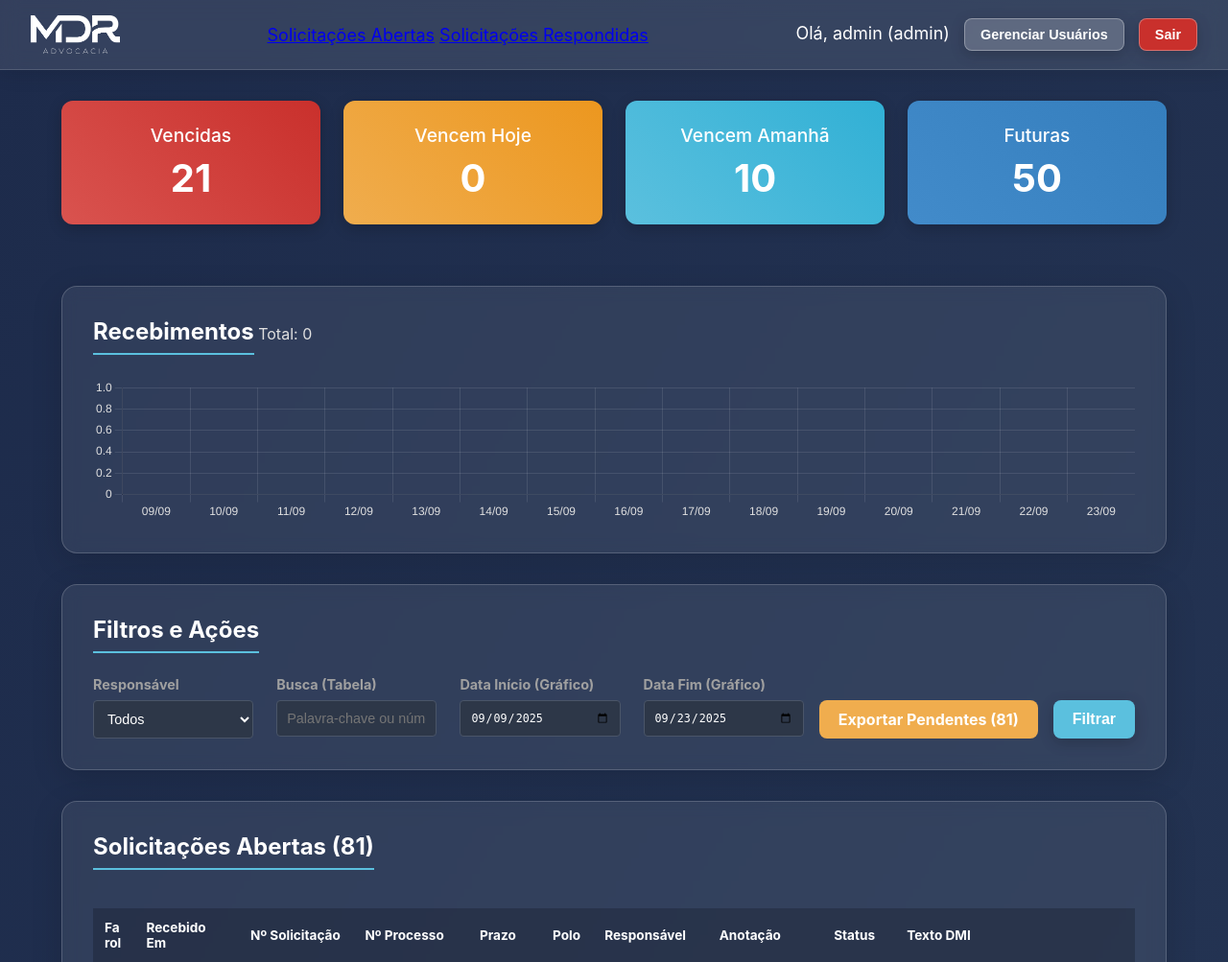
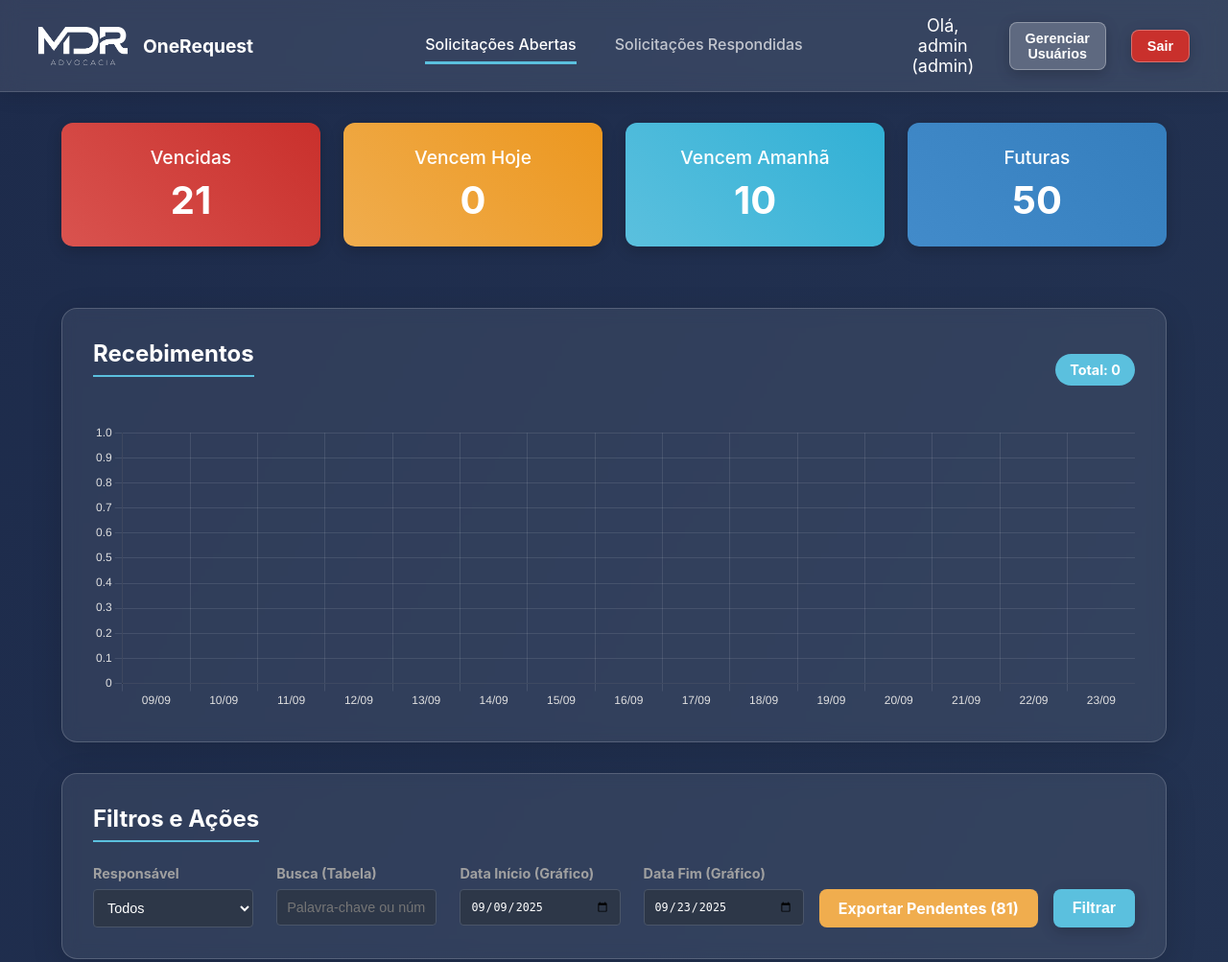
Before and after one commit to MDR-Advocacia/OneRequest, a Flask app: page / in a window 1280 px wide. Shown: the top 1003 px of the page at 96% size. Run offline with Flask 3, Linux system fonts and the light colour scheme; a user stored in the database is signed in; data comes from the database, SQL or seed files in the repository; both versions use the stored data as it was after the commit; data that the repository does not hold is empty.

Commit message:
Ajustando header

```diff
--- a/static/css/App.css
+++ b/static/css/App.css
@@ -1,13 +1,11 @@
 /* ============================================== */
 /* ===         RESET E ESTILOS GLOBAIS        === */
 /* ============================================== */
-
 * {
   box-sizing: border-box;
   margin: 0;
   padding: 0;
 }
-
 body {
   font-family: -apple-system, BlinkMacSystemFont, 'Segoe UI', 'Roboto', 'Oxygen',
     'Ubuntu', 'Cantarell', 'Fira Sans', 'Droid Sans', 'Helvetica Neue',
@@ -22,7 +20,6 @@ body {
 /* ============================================== */
 /* ===             ESTRUTURA GERAL            === */
 /* ============================================== */
-
 .App {
   text-align: center;
 }
@@ -31,7 +28,7 @@ body {
   display: flex;
   align-items: center;
   justify-content: space-between;
-  padding: 1rem 2rem;
+  padding: 1rem 2.5rem;
   font-size: calc(10px + 1vmin);
   color: white;
   background: rgba(255, 255, 255, 0.1);
@@ -41,13 +38,50 @@ body {
   box-shadow: 0 4px 20px rgba(0, 0, 0, 0.1);
 }
 
+.header-left, .header-right {
+    display: flex;
+    align-items: center;
+    gap: 1rem;
+    flex: 1;
+}
+.header-right {
+    justify-content: flex-end;
+}
+.header-title {
+    font-weight: bold;
+    font-size: 1.2rem;
+}
+
+.main-nav {
+    display: flex;
+    justify-content: center;
+    gap: 2.5rem;
+    flex: 2;
+}
+.nav-link {
+    color: rgba(255, 255, 255, 0.7);
+    text-decoration: none;
+    font-weight: 500;
+    font-size: 1rem;
+    padding: 8px 0;
+    border-bottom: 3px solid transparent;
+    transition: all 0.3s ease;
+}
+.nav-link:hover {
+    color: #ffffff;
+}
+.nav-link.active {
+    color: #ffffff;
+    border-bottom-color: #5bc0de;
+}
+
 .header-logo {
   height: 40px;
 }
 
 .panel-container {
   padding: 2rem;
-  max-width: 95%; /* Aumenta a largura máxima */
+  max-width: 95%;
   margin: 0 auto;
   display: flex;
   flex-direction: column;
@@ -86,16 +120,8 @@ input.form-control, select.form-control, .form-group input, .form-group select {
   color: white;
   font-size: 0.9em;
 }
-
-select.form-control {
-    cursor: pointer;
-}
-
-.button-group {
-  display: flex;
-  gap: 1rem;
-}
-
+select.form-control { cursor: pointer; }
+.button-group { display: flex; gap: 1rem; }
 button {
   padding: 10px 20px;
   border: none;
@@ -108,20 +134,15 @@ button {
   transition: all 0.3s ease;
   box-shadow: 0 4px 15px rgba(0, 0, 0, 0.2);
 }
-
 button:hover:not(:disabled) {
   transform: translateY(-2px);
   box-shadow: 0 6px 20px rgba(91, 192, 222, 0.4);
 }
-
 button.secondary-button {
   background-color: transparent;
   border: 2px solid #5bc0de;
 }
-button.secondary-button:hover:not(:disabled) {
-  background-color: #5bc0de;
-}
-
+button.secondary-button:hover:not(:disabled) { background-color: #5bc0de; }
 button.header-button {
   background-color: rgba(255, 255, 255, 0.2);
   border: 1px solid rgba(255, 255, 255, 0.3);
@@ -129,31 +150,15 @@ button.header-button {
   font-size: 0.9rem;
   margin-left: 10px;
 }
-button.header-button:hover {
-  background-color: rgba(255, 255, 255, 0.3);
-}
-button.danger {
-    background-color: #c9302c;
-}
+button.header-button:hover { background-color: rgba(255, 255, 255, 0.3); }
+button.danger { background-color: #c9302c; }
 
 /* ============================================== */
 /* ===    COMPONENTES ESPECÍFICOS (CRUD etc.)   === */
 /* ============================================== */
-
-.form-group {
-  margin-bottom: 15px;
-}
-
-.form-group label {
-  display: block;
-  margin-bottom: 5px;
-  font-weight: bold;
-}
-
-.form-group small {
-    color: #a0a0a0;
-}
-
+.form-group { margin-bottom: 15px; }
+.form-group label { display: block; margin-bottom: 5px; font-weight: bold; }
+.form-group small { color: #a0a0a0; }
 .user-role {
   background-color: #5bc0de;
   color: #1a202c;
@@ -162,28 +167,18 @@ button.danger {
   font-size: 0.8em;
   font-weight: bold;
 }
-
 .alert {
     padding: 1rem;
     margin-bottom: 1rem;
     border: 1px solid transparent;
     border-radius: .25rem;
 }
-.alert-success {
-    color: #155724;
-    background-color: #d4edda;
-    border-color: #c3e6cb;
-}
-.alert-danger {
-    color: #721c24;
-    background-color: #f8d7da;
-    border-color: #f5c6cb;
-}
+.alert-success { color: #155724; background-color: #d4edda; border-color: #c3e6cb; }
+.alert-danger { color: #721c24; background-color: #f8d7da; border-color: #f5c6cb; }
 
 /* ============================================== */
 /* ===   ESTILOS MELHORADOS PARA TABELA         === */
 /* ============================================== */
-
 .main-table {
   width: 100%;
   border-collapse: collapse;
@@ -192,27 +187,16 @@ button.danger {
   table-layout: fixed;
   word-wrap: break-word;
 }
-
-.main-table thead {
-  background-color: rgba(0, 0, 0, 0.2);
-}
-
+.main-table thead { background-color: rgba(0, 0, 0, 0.2); }
 .main-table th, .main-table td {
   padding: 12px;
   border-bottom: 1px solid rgba(255, 255, 255, 0.1);
   text-align: left;
-  font-size: 0.85em; /* Reduz um pouco a fonte para caber mais info */
-  vertical-align: middle; /* Alinha o conteúdo no meio da célula */
+  font-size: 0.85em;
+  vertical-align: middle;
 }
-
-.main-table th {
-  font-weight: bold;
-  color: #ffffff;
-}
-
-.main-table tbody tr:hover {
-  background-color: rgba(91, 192, 222, 0.1);
-}
+.main-table th { font-weight: bold; color: #ffffff; }
+.main-table tbody tr:hover { background-color: rgba(91, 192, 222, 0.1); }
 
 .col-farol       { width: 4%; }
 .col-recebido    { width: 10%; }
@@ -225,136 +209,39 @@ button.danger {
 .col-status      { width: 7%; }
 .col-dmi         { width: 23%; }
 
-/* --- NOVOS ESTILOS PARA O FAROL --- */
-.farol {
-    height: 15px;
-    width: 15px;
-    border-radius: 50%;
-    display: inline-block;
-    box-shadow: 0 0 5px rgba(0,0,0,0.5);
-}
+.farol { height: 15px; width: 15px; border-radius: 50%; display: inline-block; box-shadow: 0 0 5px rgba(0,0,0,0.5); }
 .farol-vermelho { background-color: #dc3545; }
 .farol-amarelo  { background-color: #ffc107; }
 .farol-verde    { background-color: #28a745; }
 .farol-cinza    { background-color: #6c757d; }
 
-
-/* --- NOVOS ESTILOS PARA OS CARDS (KPIs) --- */
 .kpi-section {
     display: grid;
     grid-template-columns: repeat(4, 1fr);
     gap: 1.5rem;
     margin-bottom: 2rem;
 }
-
-.kpi-card {
-    padding: 1.5rem;
-    border-radius: 12px;
-    color: #fff;
-    text-align: center;
-    box-shadow: 0 4px 15px rgba(0,0,0,0.2);
-}
-.kpi-card h3 {
-    margin: 0 0 0.5rem 0;
-    font-size: 1.2em;
-    font-weight: 500;
-}
-.kpi-card p {
-    margin: 0;
-    font-size: 2.5em;
-    font-weight: bold;
-}
-
-/* Cores dos cards */
+.kpi-card { padding: 1.5rem; border-radius: 12px; color: #fff; text-align: center; box-shadow: 0 4px 15px rgba(0,0,0,0.2); }
+.kpi-card h3 { margin: 0 0 0.5rem 0; font-size: 1.2em; font-weight: 500; }
+.kpi-card p { margin: 0; font-size: 2.5em; font-weight: bold; }
 .kpi-card.vencidas { background: linear-gradient(45deg, #d9534f, #c9302c); }
 .kpi-card.hoje     { background: linear-gradient(45deg, #f0ad4e, #ec971f); }
 .kpi-card.amanha   { background: linear-gradient(45deg, #5bc0de, #31b0d5); }
 .kpi-card.futuras  { background: linear-gradient(45deg, #428bca, #357ebd); }
-.status-info {
-    color: #856404;
-    background-color: rgba(255, 243, 205, 0.1);
-    font-style: italic;
-}
-
-.no-data {
-    text-align: center;
-    padding: 2em;
-    color: #a0a0a0;
-}
-
-.texto-dmi {
-  white-space: pre-wrap;
-  font-family: monospace;
-  font-size: 1em; /* Ajusta a fonte do DMI para ser mais legível */
-  max-height: 120px; /* Reduz a altura máxima para linhas mais compactas */
-  overflow-y: auto;
-  display: block;
-  background-color: rgba(0, 0, 0, 0.2);
-  padding: 5px;
-  border-radius: 4px;
-}
-
-/* Ajusta os campos de formulário dentro da tabela */
-.main-table .form-control {
-    width: 100%;
-    font-size: 1em;
-    padding: 5px;
-}
-
-.filter-form {
-    display: flex;
-    justify-content: space-between;
-    align-items: flex-end;
-    gap: 1rem;
-}
-
-.filter-group {
-    display: flex;
-    gap: 1.5rem;
-    flex-grow: 1;
-}
-
-.form-field {
-    display: flex;
-    flex-direction: column;
-    flex-basis: 300px; /* Largura base dos campos */
-}
-
-.form-field label {
-    margin-bottom: 0.5rem;
-    font-size: 0.9em;
-    font-weight: bold;
-    color: #a0a0a0;
-}
-
-.action-group {
-    display: flex;
-    gap: 1rem;
-}
-
-.action-button {
-    padding: 10px 20px;
-    border-radius: 8px;
-    color: white;
-    font-weight: bold;
-    text-decoration: none;
-    text-align: center;
-    transition: all 0.3s ease;
-}
-
-.action-button.filter {
-    background-color: #5bc0de;
-    border: none;
-    cursor: pointer;
-    font-size: 1rem;
-}
-.action-button.filter:hover {
-    transform: translateY(-2px);
-}
-
-.action-button.export {
-    background-color: #f0ad4e;
-}
-.action-button.export:hover {
-    background-color: #ec971f;
-}
+.status-info { color: #856404; background-color: rgba(255, 243, 205, 0.1); font-style: italic; }
+.no-data { text-align: center; padding: 2em; color: #a0a0a0; }
+.texto-dmi { white-space: pre-wrap; font-family: monospace; font-size: 1em; max-height: 120px; overflow-y: auto; display: block; background-color: rgba(0, 0, 0, 0.2); padding: 5px; border-radius: 4px; }
+.main-table .form-control { width: 100%; font-size: 1em; padding: 5px; }
+.chart-header { display: flex; justify-content: space-between; align-items: center; margin-bottom: 1.5rem; }
+.total-badge { background-color: #5bc0de; color: white; padding: 8px 15px; border-radius: 20px; font-weight: bold; font-size: 0.9em; }
+.chart-container { position: relative; height: 300px; width: 100%; }
+.filter-form { display: flex; justify-content: space-between; align-items: flex-end; gap: 1rem; }
+.filter-group { display: flex; gap: 1.5rem; flex-grow: 1; }
+.form-field { display: flex; flex-direction: column; flex-basis: 300px; }
+.form-field label { margin-bottom: 0.5rem; font-size: 0.9em; font-weight: bold; color: #a0a0a0; }
+.action-group { display: flex; gap: 1rem; }
+.action-button { padding: 10px 20px; border-radius: 8px; color: white; font-weight: bold; text-decoration: none; text-align: center; transition: all 0.3s ease; }
+.action-button.filter { background-color: #5bc0de; border: none; cursor: pointer; font-size: 1rem; }
+.action-button.filter:hover { transform: translateY(-2px); }
+.action-button.export { background-color: #f0ad4e; }
+.action-button.export:hover { background-color: #ec971f; }
--- a/templates/base.html
+++ b/templates/base.html
@@ -9,14 +9,21 @@
 <body>
     <div class="App">
         <header class="App-header">
-            <img src="{{ url_for('static', filename='images/logo-onesid.png') }}" class="header-logo" alt="logo" />
+            <div class="header-left">
+                <img src="{{ url_for('static', filename='images/logo-onesid.png') }}" class="header-logo" alt="logo" />
+                <span class="header-title">OneRequest</span>
+            </div>
 
             <nav class="main-nav">
-                <a href="{{ url_for('index') }}">Solicitações Abertas</a>
-                <a href="{{ url_for('respondidas') }}">Solicitações Respondidas</a>
+                <a href="{{ url_for('index') }}" class="nav-link {% if request.endpoint == 'index' %}active{% endif %}">
+                    Solicitações Abertas
+                </a>
+                <a href="{{ url_for('respondidas') }}" class="nav-link {% if request.endpoint == 'respondidas' %}active{% endif %}">
+                    Solicitações Respondidas
+                </a>
             </nav>
 
-            <div class="user-info">
+            <div class="header-right">
                 <span>Olá, {{ current_user.name }} ({{ current_user.role }})</span>
                 {% if current_user.role == 'admin' %}
                     <a href="{{ url_for('listar_usuarios') }}"><button class="header-button">Gerenciar Usuários</button></a>
```
Also changed, not shown: bd/solicitacoes.db.
